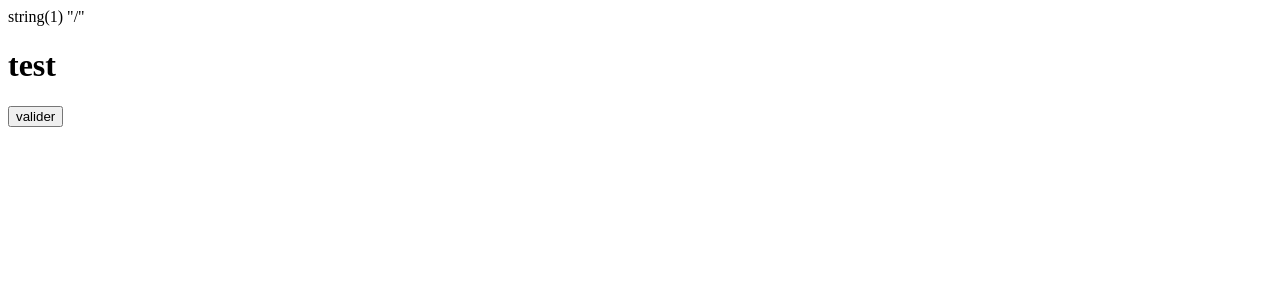
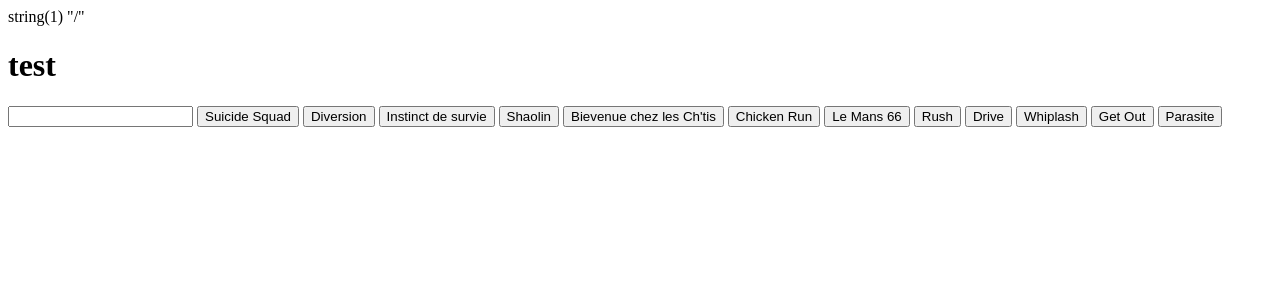
Before and after one commit to Spriinty/filmbiblio, a PHP site: page / in a window 1280 px wide. Shown: the top 300 px of the page. Run offline with PHP 8.4, Linux system fonts and the light colour scheme.

Commit message:
ajout bouton

```diff
--- a/views/home.php
+++ b/views/home.php
@@ -8,8 +8,68 @@
 </head>
 <body>
     <h1>test</h1>
-    <form action="">
-    <button type="submit">valider</button>
+    <form action="" id="form">
+    <input type="search" name="search" id="search">
+    <button type="submit">Suicide Squad</button>
+    <button type="submit">Diversion</button>
+    <button type="submit">Instinct de survie</button>
+    <button type="submit">Shaolin</button>
+    <button type="submit">Bievenue chez les Ch'tis</button>
+    <button type="submit">Chicken Run</button>
+    <button type="submit">Le Mans 66</button>
+    <button type="submit">Rush</button>
+    <button type="submit">Drive</button>
+    <button type="submit">Whiplash</button>
+    <button type="submit">Get Out</button>
+    <button type="submit">Parasite</button>
+
     </form>
+    <div id="reponse"></div>
+
+<script>
+    // on selectionne le formulaire
+    const myForm = document.querySelector('#form');
+
+
+    // on affecte une ecoute d'évenement submit
+    myForm.addEventListener('keyup', function (e) {
+
+      //interrompre l'évenement par défaut
+      e.preventDefault();
+
+      //on selectionne la case de formulaire
+      nameInpt = document.querySelector('#search');
+
+
+      datas = new FormData(form);
+
+      datas.append('search', search.value);
+
+      fetch('../model/movies.php', {
+        method: 'POST',
+        body: datas
+      }).then(function (theResponse) {
+        return theResponse.text();
+      }).then(function (result) {
+        myDiv = document.querySelector('#reponse');
+        myDiv.innerHTML = result
+      })
+
+      // //on execute une promesse(ajax)
+      // fetch(`traitement.php?search=${nameInpt.value}`)
+      // .then(function(theresponse){
+      //     return theresponse.text();
+      // })
+      // .then(function(datas){
+
+
+      //     const myDiv = document.querySelector('#reponse');
+
+      //     //on met la reponse dans le paragraphe
+      //     myDiv.innerHTML = datas
+      // });
+
+    })
+    </script>
 </body>
 </html>
```
Also changed, not shown: model/movies.php (+16 -11 lines).
